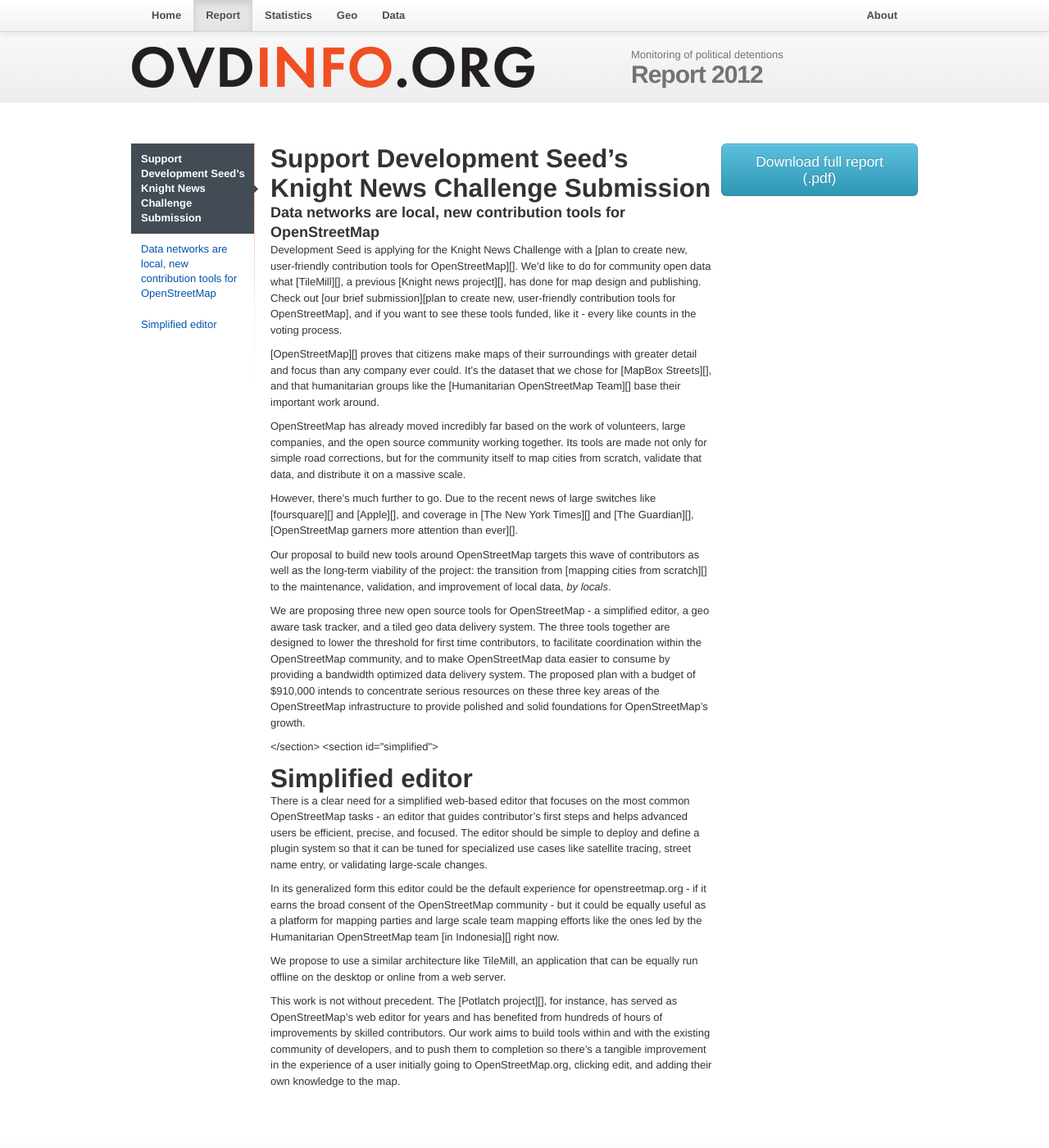
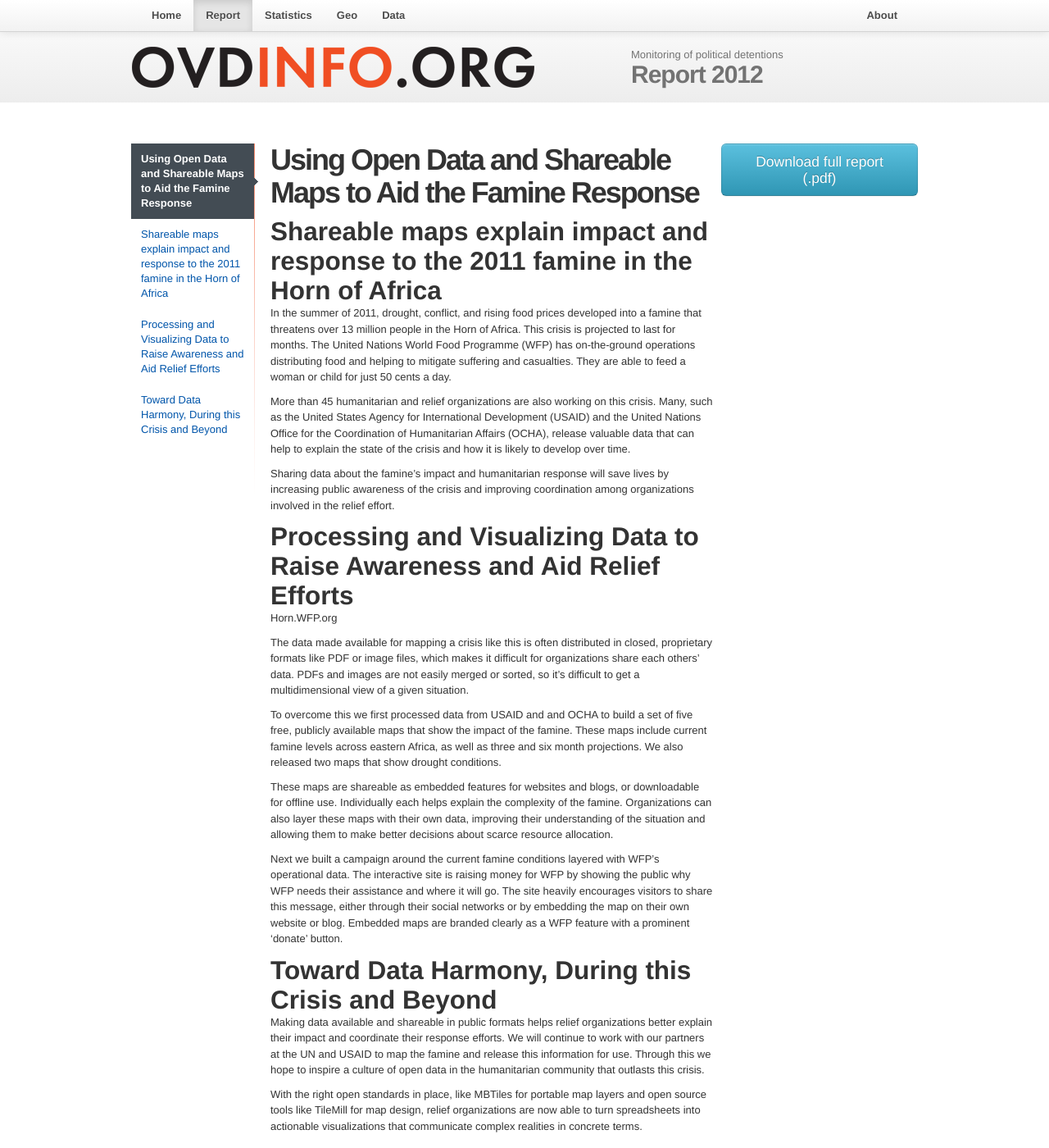
Before and after one commit to ovdinfo/reports, a Jekyll site: the page built from _posts/report/2012-12-10-report.md, in a window 1280 px wide and 1400 px high. Shown: the whole window at 82% size. Built offline with Jekyll 4.4.1, drawn with Linux system fonts in a browser that asks for light colours; Markdown is read by kramdown in place of the engine named in the settings.

Commit message:
Updated _posts/report/2012-12-10-report.md

```diff
--- a/_posts/report/2012-12-10-report.md
+++ b/_posts/report/2012-12-10-report.md
@@ -2,78 +2,30 @@
 layout: main_en
 permalink: report
 ---
-Support Development Seed’s Knight News Challenge Submission
------------------------------------------------------------
 
-### Data networks are local, new contribution tools for OpenStreetMap
+#Using Open Data and Shareable Maps to Aid the Famine Response
+##Shareable maps explain impact and response to the 2011 famine in the Horn of Africa
 
-Development Seed is applying for the Knight News Challenge with a [plan
-to create new, user-friendly contribution tools for OpenStreetMap][].
-We’d like to do for community open data what [TileMill][], a previous
-[Knight news project][], has done for map design and publishing. Check
-out [our brief submission][plan to create new, user-friendly
-contribution tools for OpenStreetMap], and if you want to see these
-tools funded, like it - every like counts in the voting process.
+In the summer of 2011, drought, conflict, and rising food prices developed into a famine that threatens over 13 million people in the Horn of Africa. This crisis is projected to last for months. The United Nations World Food Programme (WFP) has on-the-ground operations distributing food and helping to mitigate suffering and casualties. They are able to feed a woman or child for just 50 cents a day.
 
-[OpenStreetMap][] proves that citizens make maps of their surroundings
-with greater detail and focus than any company ever could. It’s the
-dataset that we chose for [MapBox Streets][], and that humanitarian
-groups like the [Humanitarian OpenStreetMap Team][] base their important
-work around.
+More than 45 humanitarian and relief organizations are also working on this crisis. Many, such as the United States Agency for International Development (USAID) and the United Nations Office for the Coordination of Humanitarian Affairs (OCHA), release valuable data that can help to explain the state of the crisis and how it is likely to develop over time.
 
-OpenStreetMap has already moved incredibly far based on the work of
-volunteers, large companies, and the open source community working
-together. Its tools are made not only for simple road corrections, but
-for the community itself to map cities from scratch, validate that data,
-and distribute it on a massive scale.
+Sharing data about the famine’s impact and humanitarian response will save lives by increasing public awareness of the crisis and improving coordination among organizations involved in the relief effort.
 
-However, there’s much further to go. Due to the recent news of large
-switches like [foursquare][] and [Apple][], and coverage in [The New
-York Times][] and [The Guardian][], [OpenStreetMap garners more
-attention than ever][].
+##Processing and Visualizing Data to Raise Awareness and Aid Relief Efforts
 
-Our proposal to build new tools around OpenStreetMap targets this wave
-of contributors as well as the long-term viability of the project: the
-transition from [mapping cities from scratch][] to the maintenance,
-validation, and improvement of local data, *by locals*.
+Horn.WFP.org
 
-We are proposing three new open source tools for OpenStreetMap - a
-simplified editor, a geo aware task tracker, and a tiled geo data
-delivery system. The three tools together are designed to lower the
-threshold for first time contributors, to facilitate coordination within
-the OpenStreetMap community, and to make OpenStreetMap data easier to
-consume by providing a bandwidth optimized data delivery system. The
-proposed plan with a budget of \$910,000 intends to concentrate serious
-resources on these three key areas of the OpenStreetMap infrastructure
-to provide polished and solid foundations for OpenStreetMap’s growth.
+The data made available for mapping a crisis like this is often distributed in closed, proprietary formats like PDF or image files, which makes it difficult for organizations share each others’ data. PDFs and images are not easily merged or sorted, so it’s difficult to get a multidimensional view of a given situation.
 
-</section> <section id="simplified">
+To overcome this we first processed data from USAID and and OCHA to build a set of five free, publicly available maps that show the impact of the famine. These maps include current famine levels across eastern Africa, as well as three and six month projections. We also released two maps that show drought conditions.
 
-Simplified editor
------------------
 
-There is a clear need for a simplified web-based editor that focuses on
-the most common OpenStreetMap tasks - an editor that guides
-contributor’s first steps and helps advanced users be efficient,
-precise, and focused. The editor should be simple to deploy and define a
-plugin system so that it can be tuned for specialized use cases like
-satellite tracing, street name entry, or validating large-scale changes.
+These maps are shareable as embedded features for websites and blogs, or downloadable for offline use. Individually each helps explain the complexity of the famine. Organizations can also layer these maps with their own data, improving their understanding of the situation and allowing them to make better decisions about scarce resource allocation.
 
-In its generalized form this editor could be the default experience for
-openstreetmap.org - if it earns the broad consent of the OpenStreetMap
-community - but it could be equally useful as a platform for mapping
-parties and large scale team mapping efforts like the ones led by the
-Humanitarian OpenStreetMap team [in Indonesia][] right now.
+Next we built a campaign around the current famine conditions layered with WFP’s operational data. The interactive site is raising money for WFP by showing the public why WFP needs their assistance and where it will go. The site heavily encourages visitors to share this message, either through their social networks or by embedding the map on their own website or blog. Embedded maps are branded clearly as a WFP feature with a prominent ‘donate’ button.
 
-We propose to use a similar architecture like TileMill, an application
-that can be equally run offline on the desktop or online from a web
-server.
+##Toward Data Harmony, During this Crisis and Beyond
+Making data available and shareable in public formats helps relief organizations better explain their impact and coordinate their response efforts. We will continue to work with our partners at the UN and USAID to map the famine and release this information for use. Through this we hope to inspire a culture of open data in the humanitarian community that outlasts this crisis.
 
-This work is not without precedent. The [Potlatch project][], for
-instance, has served as OpenStreetMap’s web editor for years and has
-benefited from hundreds of hours of improvements by skilled
-contributors. Our work aims to build tools within and with the existing
-community of developers, and to push them to completion so there’s a
-tangible improvement in the experience of a user initially going to
-OpenStreetMap.org, clicking edit, and adding their own knowledge to the
-map.
+With the right open standards in place, like MBTiles for portable map layers and open source tools like TileMill for map design, relief organizations are now able to turn spreadsheets into actionable visualizations that communicate complex realities in concrete terms.
```
